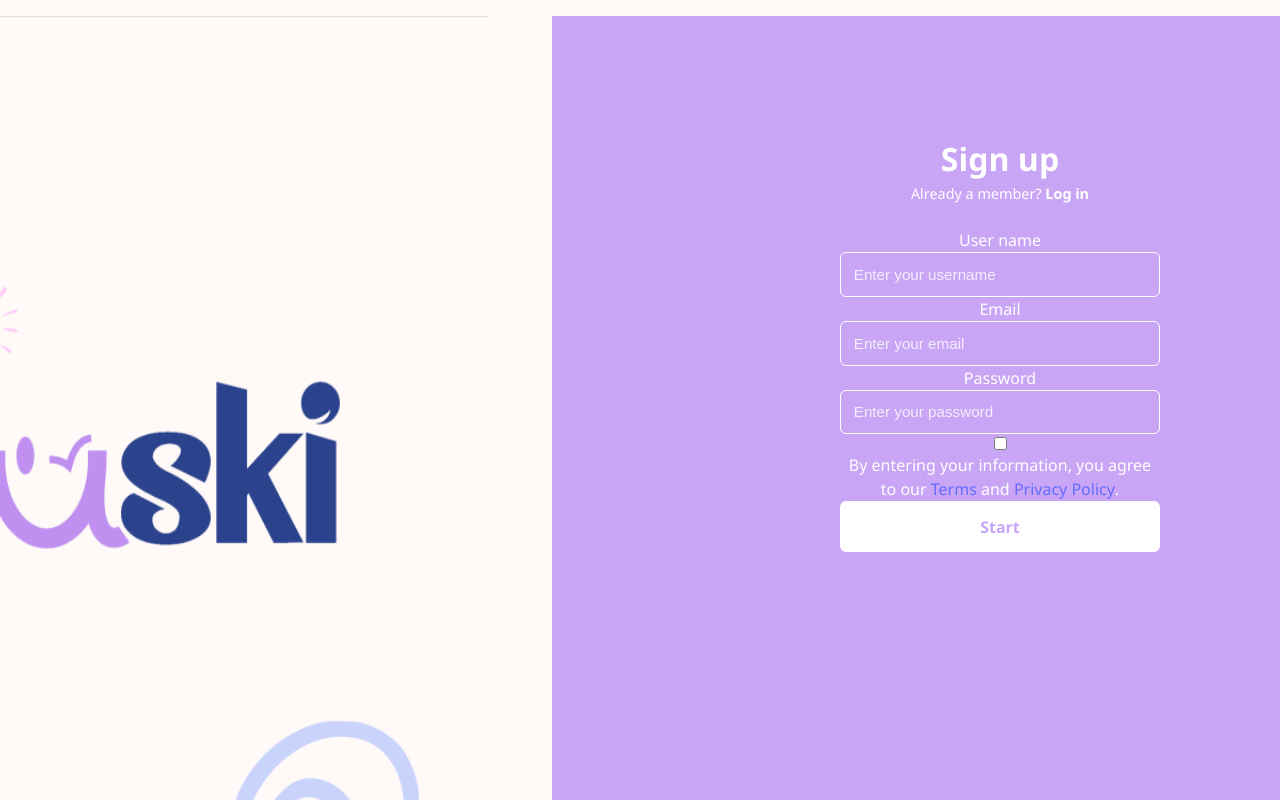
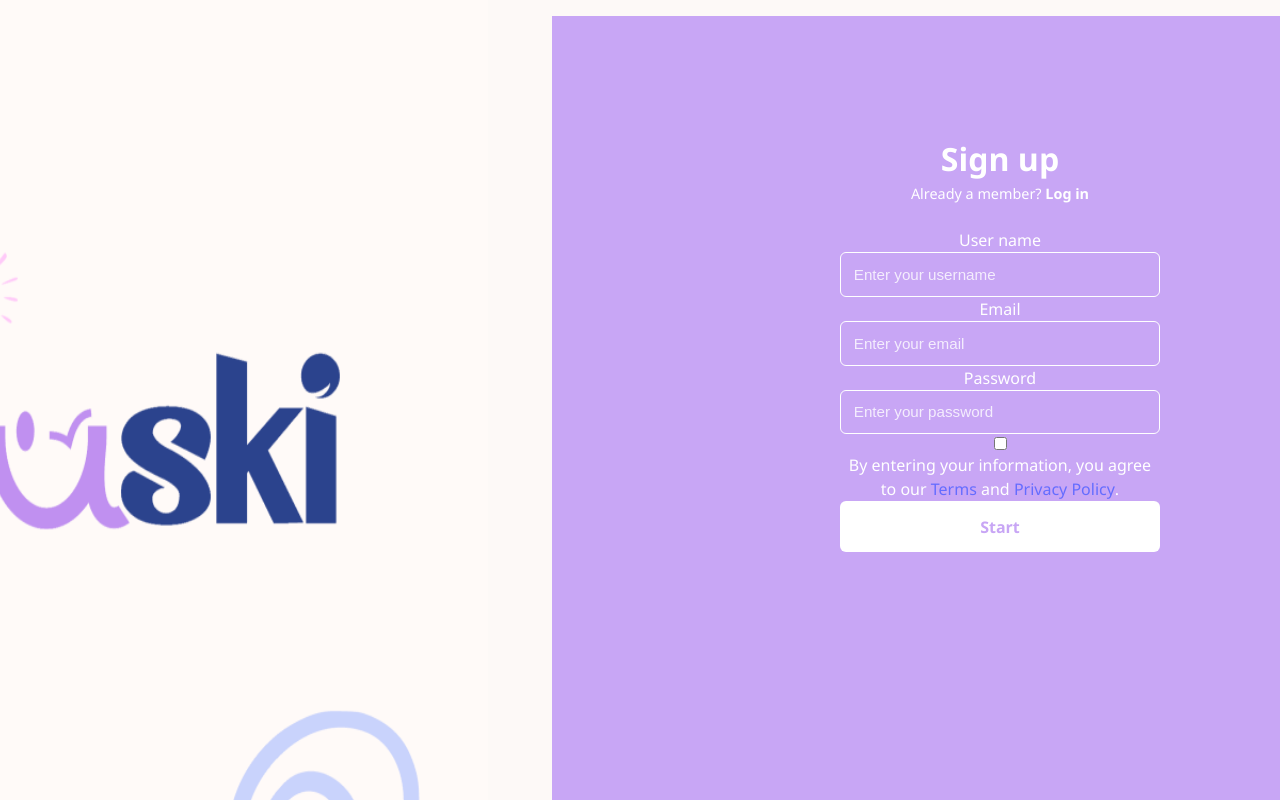
Before and after one commit to NikSala10/TaskiProject, a React (Vite) app: page / in a window 1280 px wide. Built offline with nearby package versions, Linux system fonts and the light colour scheme.

Commit message:
feat(register)Change in css img margin-Top

```diff
--- a/src/components/FormRegister/SignUpForm.css
+++ b/src/components/FormRegister/SignUpForm.css
@@ -13,7 +13,7 @@ html, body {
     height: 1rem;
     align-items: center;
     margin-left:-102rem ;
-    margin-top: -35rem;
+    margin-top: -38rem;
   }
 
   .signup-form {
```
